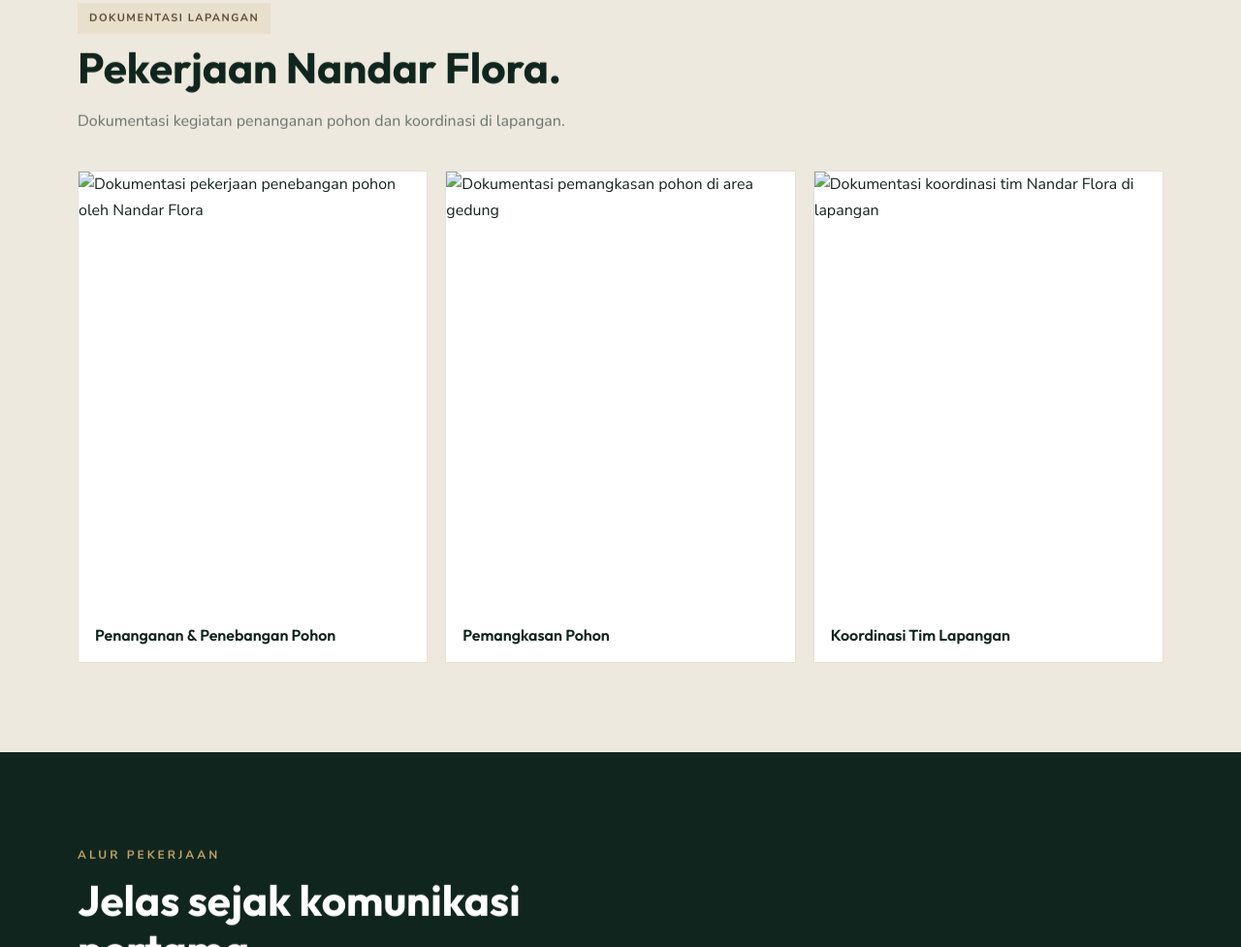
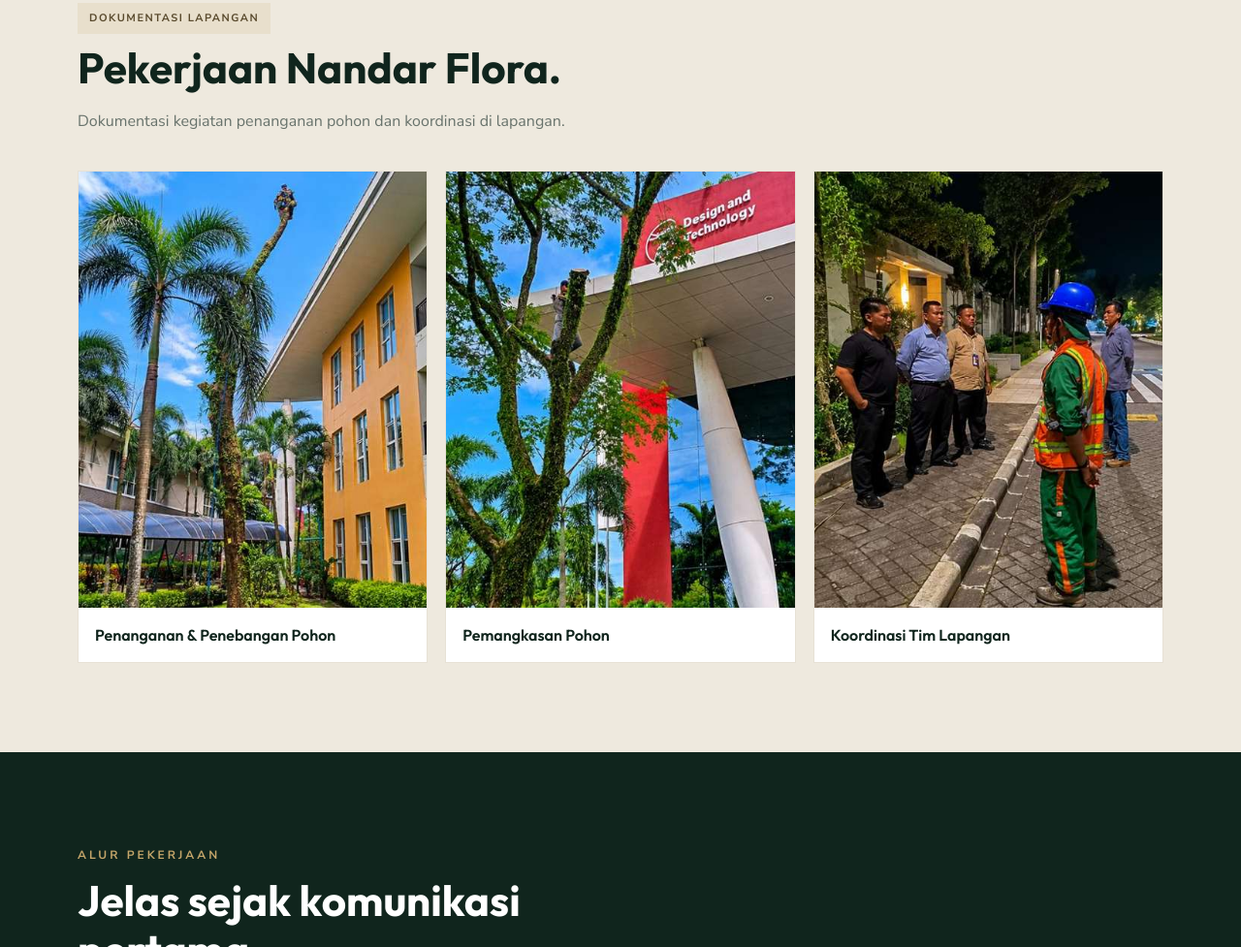
Before and after one commit to ziankamubsira87-max/jasatebangpohonflora, a plain HTML site: page index.html in a window 1280 px wide. Shown: the part 2272-3249 px from the top of the page at 97% size. Drawn offline with Linux system fonts and the light colour scheme.

Commit message:
Fix gallery image paths to match uploaded root files

```diff
--- a/index.html
+++ b/index.html
@@ -68,7 +68,7 @@ nav a[href="#layanan"],nav a[href="#lokasi"]{border-color:rgba(197,166,106,.42);
 <article class="card"><div class="num">06 / KONSULTASI</div><h3>Konsultasi Pekerjaan</h3><p>Diskusikan kebutuhan penanganan pohon dan informasi awal yang perlu disiapkan.</p></article>
 </div></div></section>
 
-<section class="section" id="dokumentasi" style="background:#eee9de"><div class="wrap"><div class="section-head"><span class="tag">Dokumentasi Lapangan</span><h2>Pekerjaan Nandar Flora.</h2><p>Dokumentasi kegiatan penanganan pohon dan koordinasi di lapangan.</p></div><div class="gallery"><figure><img src="images/dokumentasi-penebangan-pohon.jpg" alt="Dokumentasi pekerjaan penebangan pohon oleh Nandar Flora" loading="lazy"><figcaption>Penanganan & Penebangan Pohon</figcaption></figure><figure><img src="images/dokumentasi-pemangkasan-pohon.jpg" alt="Dokumentasi pemangkasan pohon di area gedung" loading="lazy"><figcaption>Pemangkasan Pohon</figcaption></figure><figure><img src="images/dokumentasi-tim-lapangan.jpg" alt="Dokumentasi koordinasi tim Nandar Flora di lapangan" loading="lazy"><figcaption>Koordinasi Tim Lapangan</figcaption></figure></div></div></section>
+<section class="section" id="dokumentasi" style="background:#eee9de"><div class="wrap"><div class="section-head"><span class="tag">Dokumentasi Lapangan</span><h2>Pekerjaan Nandar Flora.</h2><p>Dokumentasi kegiatan penanganan pohon dan koordinasi di lapangan.</p></div><div class="gallery"><figure><img src="dokumentasi-penebangan-pohon.jpg" alt="Dokumentasi pekerjaan penebangan pohon oleh Nandar Flora" loading="lazy"><figcaption>Penanganan & Penebangan Pohon</figcaption></figure><figure><img src="dokumentasi-pemangkasan-pohon.jpg" alt="Dokumentasi pemangkasan pohon di area gedung" loading="lazy"><figcaption>Pemangkasan Pohon</figcaption></figure><figure><img src="dokumentasi-tim-lapangan.jpg" alt="Dokumentasi koordinasi tim Nandar Flora di lapangan" loading="lazy"><figcaption>Koordinasi Tim Lapangan</figcaption></figure></div></div></section>
 <section class="section dark" id="proses"><div class="wrap"><div class="section-head"><span class="eyebrow">Alur Pekerjaan</span><h2>Jelas sejak komunikasi pertama.</h2><p>Informasi awal yang lengkap membantu proses penilaian kebutuhan pekerjaan.</p></div><div class="steps"><div class="step"><strong>01</strong><h3>Ceritakan kebutuhan</h3><p>Jelaskan jenis pekerjaan dan area lokasi.</p></div><div class="step"><strong>02</strong><h3>Kirim foto lokasi</h3><p>Sertakan foto pohon dari beberapa sudut jika memungkinkan.</p></div><div class="step"><strong>03</strong><h3>Peninjauan & estimasi</h3><p>Kondisi dan ruang lingkup pekerjaan ditinjau untuk penyusunan estimasi.</p></div><div class="step"><strong>04</strong><h3>Kesepakatan pekerjaan</h3><p>Detail pekerjaan disepakati sebelum pelaksanaan.</p></div></div></div></section>
 <section class="section" id="area"><div class="wrap area"><div><span class="tag">Jangkauan Layanan</span><h2>Melayani wilayah Jabodetabek.</h2><p>Fokus layanan Nandar Flora mencakup wilayah Jakarta, Bogor, Depok, Tangerang, dan Bekasi. Ketersediaan penanganan menyesuaikan lokasi serta jadwal pekerjaan.</p></div><div class="area-list"><span>Jakarta</span><span>Bogor</span><span>Depok</span><span>Tangerang</span><span>Bekasi</span><span>Area Jabodetabek</span></div></div></section>
 <section class="section location-section" id="lokasi"><div class="wrap"><div class="section-head"><span class="tag">Lokasi Nandar Flora</span><h2>Temukan titik lokasi kami di Google Maps.</h2><p>Gunakan peta berikut untuk melihat titik Nandar Flora dan membuka petunjuk arah melalui Google Maps.</p></div><div class="location-grid"><div class="location-info"><span class="eyebrow">Google Maps</span><h2>Nandar Flora</h2><p class="location-address">Jl. H. Sarmah No. 34, RT 04/RW 02, Parigi, Kecamatan Pondok Aren, Kota Tangerang Selatan, Banten 15227.</p><div class="map-actions"><a class="btn primary" href="https://www.google.com/maps/place/Nandar+Flora/@-6.2658258,106.6991483,17z/" target="_blank" rel="noopener">BUKA DI GOOGLE MAPS</a></div></div><iframe class="map-frame" title="Peta lokasi Nandar Flora" src="https://www.google.com/maps?q=-6.2658258,106.6991483&z=17&output=embed" loading="lazy" referrerpolicy="no-referrer-when-downgrade" allowfullscreen></iframe></div></div></section>
```
